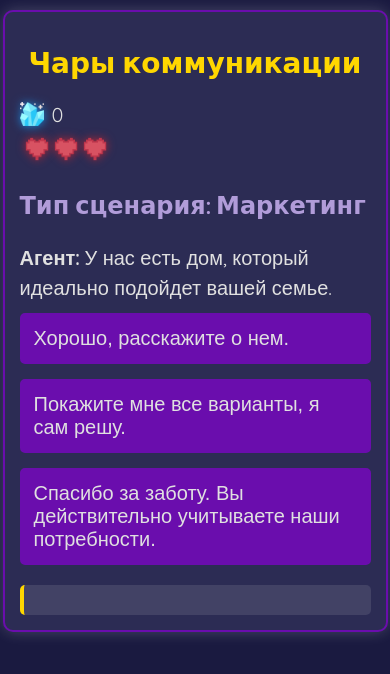
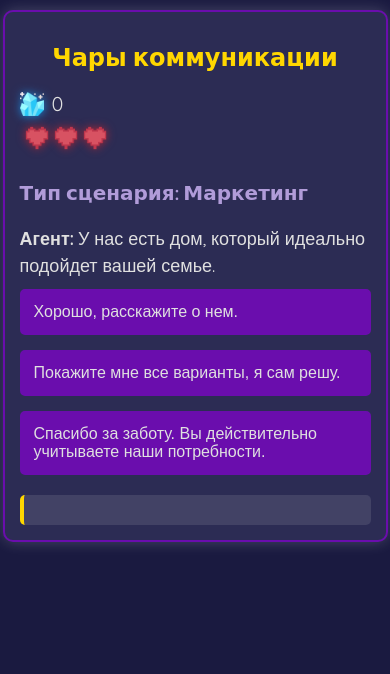
Before and after one commit to Ohaiko8/charmsofcommunication, a plain HTML site: page index.html in a window 390 px wide. Drawn offline with Linux system fonts and the light colour scheme.

Commit message:
fdssdf
dfssdffsd

```diff
--- a/style.css
+++ b/style.css
@@ -214,19 +214,19 @@ h1 {
     }
 
     h1 {
-        font-size: 28px;
+        font-size: 24px;
     }
 
     #dialogue h2 {
-        font-size: 24px;
+        font-size: 20px;
     }
 
     #dialogue p {
-        font-size: 20px;
+        font-size: 18px;
     }
 
     #options button {
-        font-size: 20px;
+        font-size: 16px;
         padding: 12px;
         min-height: 45px;
     }
@@ -259,8 +259,4 @@ h1 {
     #explanation p{
         font-size: 20px;
     }
-
-    #next-button {
-        font-size: 20px;
-    }
 }
```
